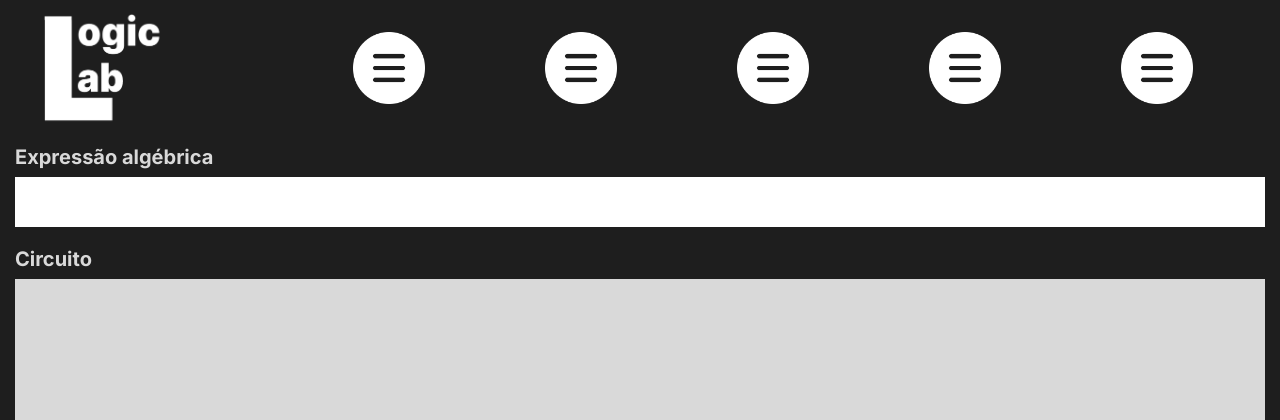
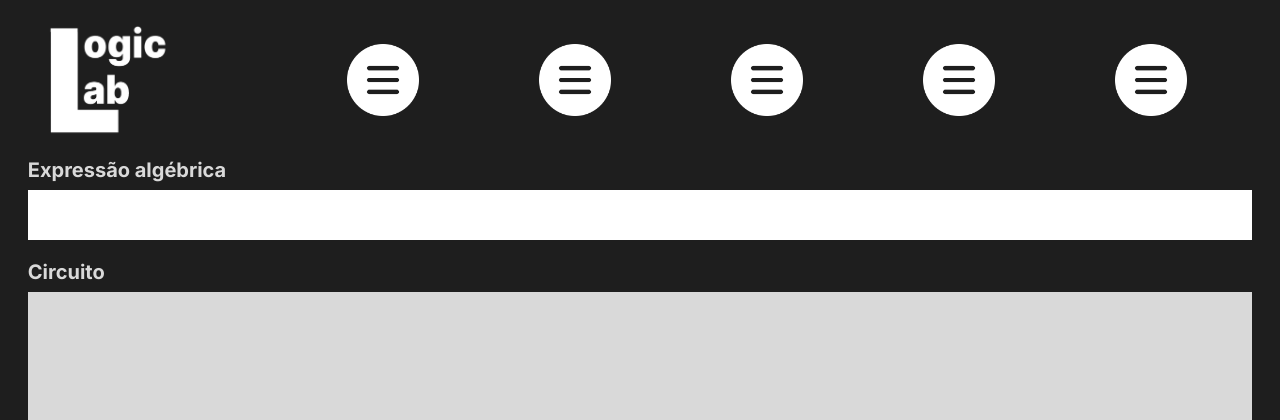
Before and after one commit to pab-h/LogicLab, a Flask app: page / in a window 1280 px wide. Shown: the top 420 px of the page. Run offline with Flask 3, Linux system fonts and the light colour scheme.

Commit message:
fix: margin in default.css

```diff
--- a/logiclab/static/default.css
+++ b/logiclab/static/default.css
@@ -6,6 +6,6 @@
 html {
     background: #1e1e1e;
     color: white;
-    ma: 1vw;
+    margin: 1vw;
     height: 1vh;
 }
```
